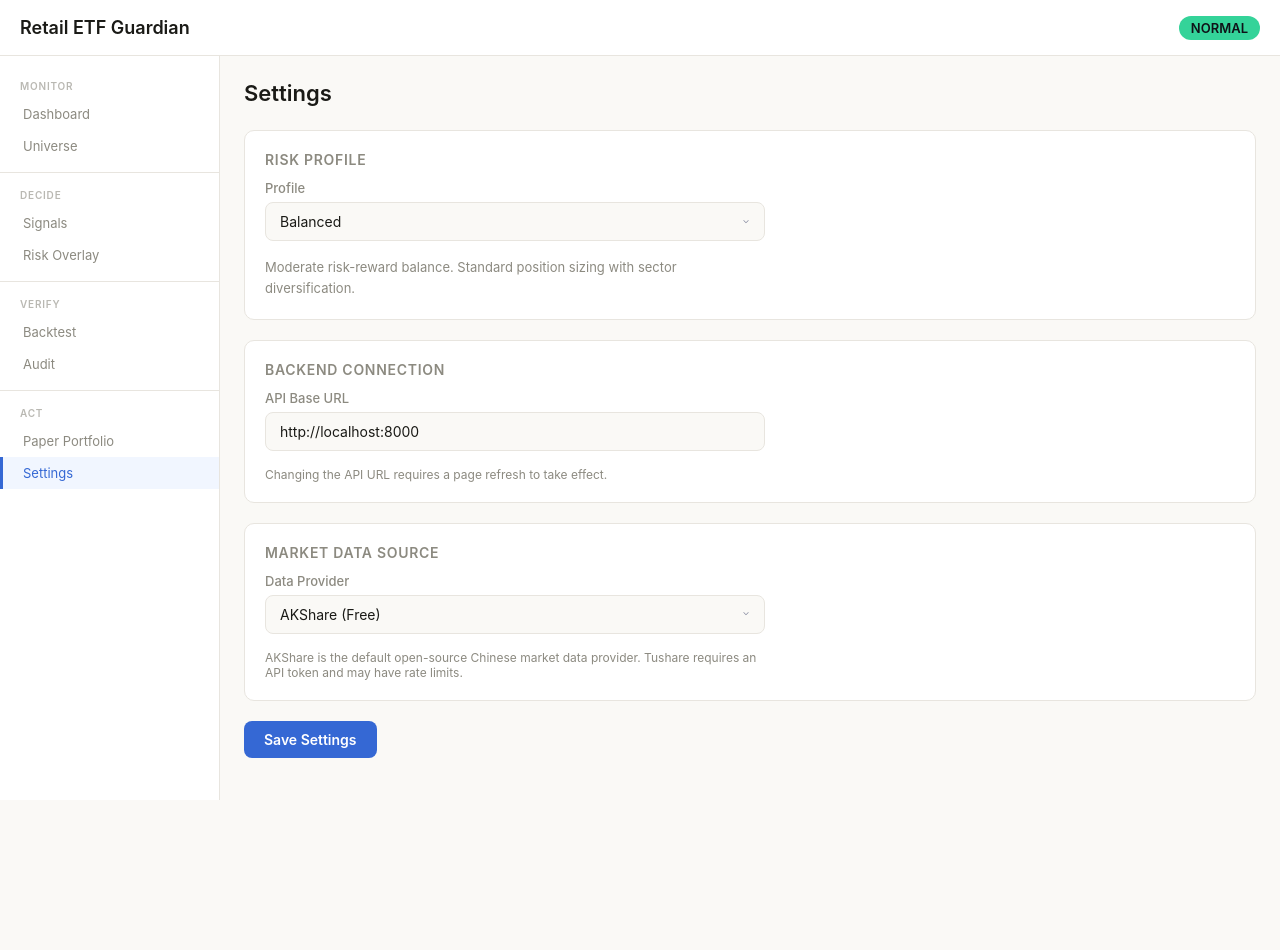
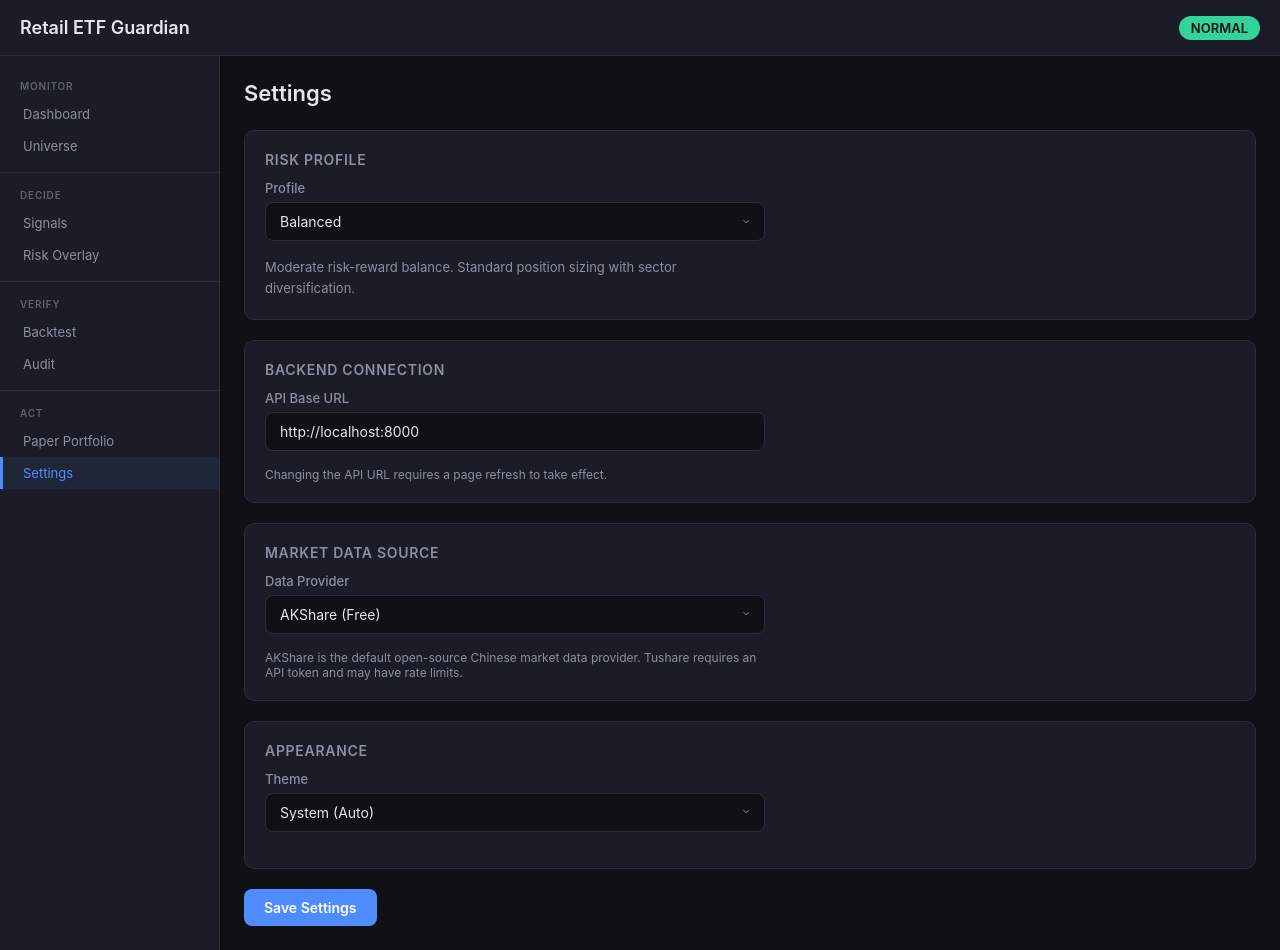
Before and after one commit to luoji12103/FolioBrake, a React (Vite) app in the folder frontend/: page /settings in a window 1280 px wide. Before the commit the page ends 800 px from the top, so only its background shows below. Built offline with nearby package versions, Linux system fonts and the light colour scheme; no server answers.

Commit message:
feat(theme+rolling): manual theme toggle (auto/light/dark), data-theme attribute overrides

```diff
--- a/frontend/src/index.css
+++ b/frontend/src/index.css
@@ -14,8 +14,7 @@
   background-color: var(--color-bg);
 }
 
-@media (prefers-color-scheme: light) {
-  :root {
+[data-theme="light"] {
   --color-bg: #faf9f6;
   --color-surface: #ffffff;
   --color-border: #e8e5df;
@@ -26,6 +25,17 @@
   --color-yellow: #b45309;
   --color-red: #dc2626;
 }
+
+[data-theme="dark"] {
+  --color-bg: #0f1117;
+  --color-surface: #1a1d27;
+  --color-border: #2a2d3a;
+  --color-text: #e4e6ef;
+  --color-text-muted: #8b8fa3;
+  --color-accent: #4f8cff;
+  --color-green: #34d399;
+  --color-yellow: #fbbf24;
+  --color-red: #f87171;
 }
 
 * {
--- a/frontend/src/pages/Settings.tsx
+++ b/frontend/src/pages/Settings.tsx
@@ -195,6 +195,32 @@ function Settings() {
         </div>
       </div>
 
+      {/* Theme Toggle */}
+      <div className="card">
+        <div className="card-title">Appearance</div>
+        <div style={{ maxWidth: 500 }}>
+          <div className="form-group">
+            <label htmlFor="settings-theme">Theme</label>
+            <select
+              id="settings-theme"
+              className="form-input"
+              value={localStorage.getItem("folioBrake_theme") || "auto"}
+              onChange={(e) => {
+                const val = e.target.value;
+                localStorage.setItem("folioBrake_theme", val);
+                if (val === "light") document.documentElement.setAttribute("data-theme", "light");
+                else if (val === "dark") document.documentElement.setAttribute("data-theme", "dark");
+                else document.documentElement.removeAttribute("data-theme");
+              }}
+            >
+              <option value="auto">System (Auto)</option>
+              <option value="light">Light</option>
+              <option value="dark">Dark</option>
+            </select>
+          </div>
+        </div>
+      </div>
+
       {/* Save */}
       <div
         style={{
```
Lines whose indentation alone changed are shown as unchanged.
